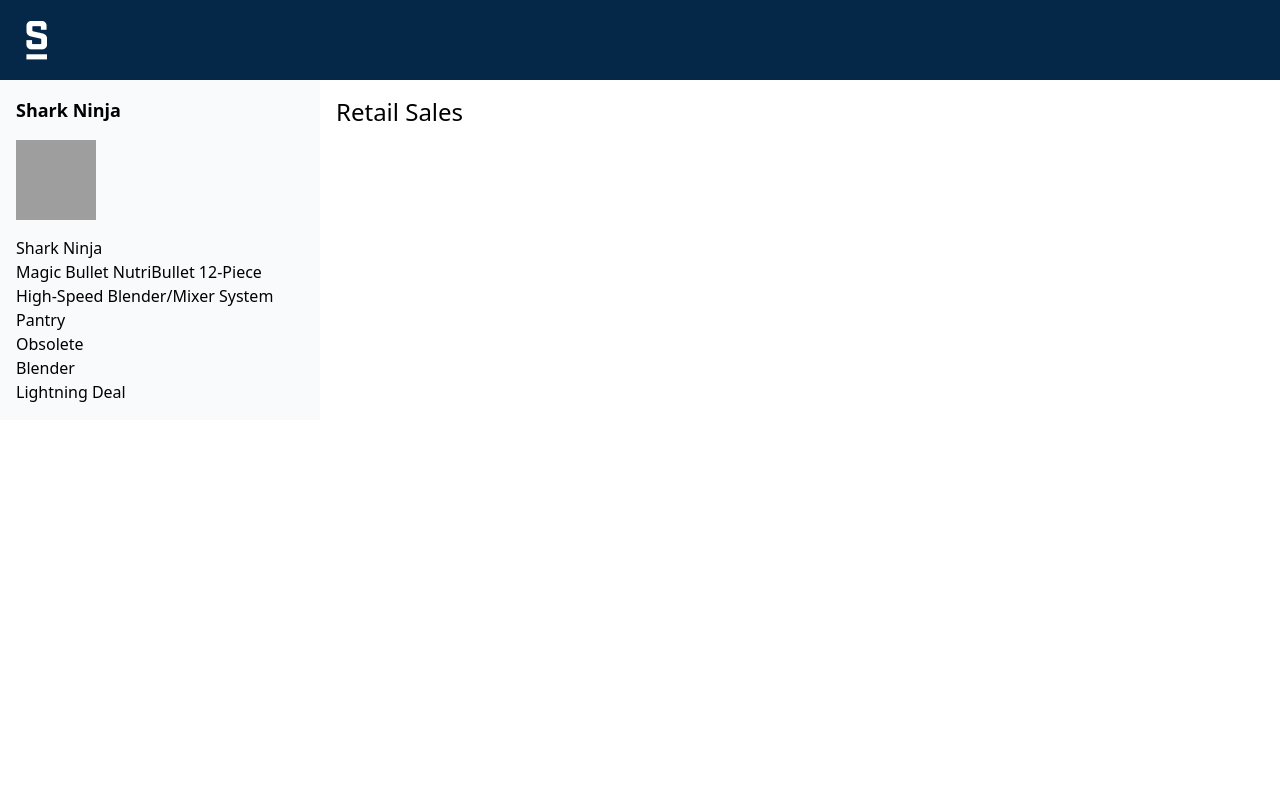
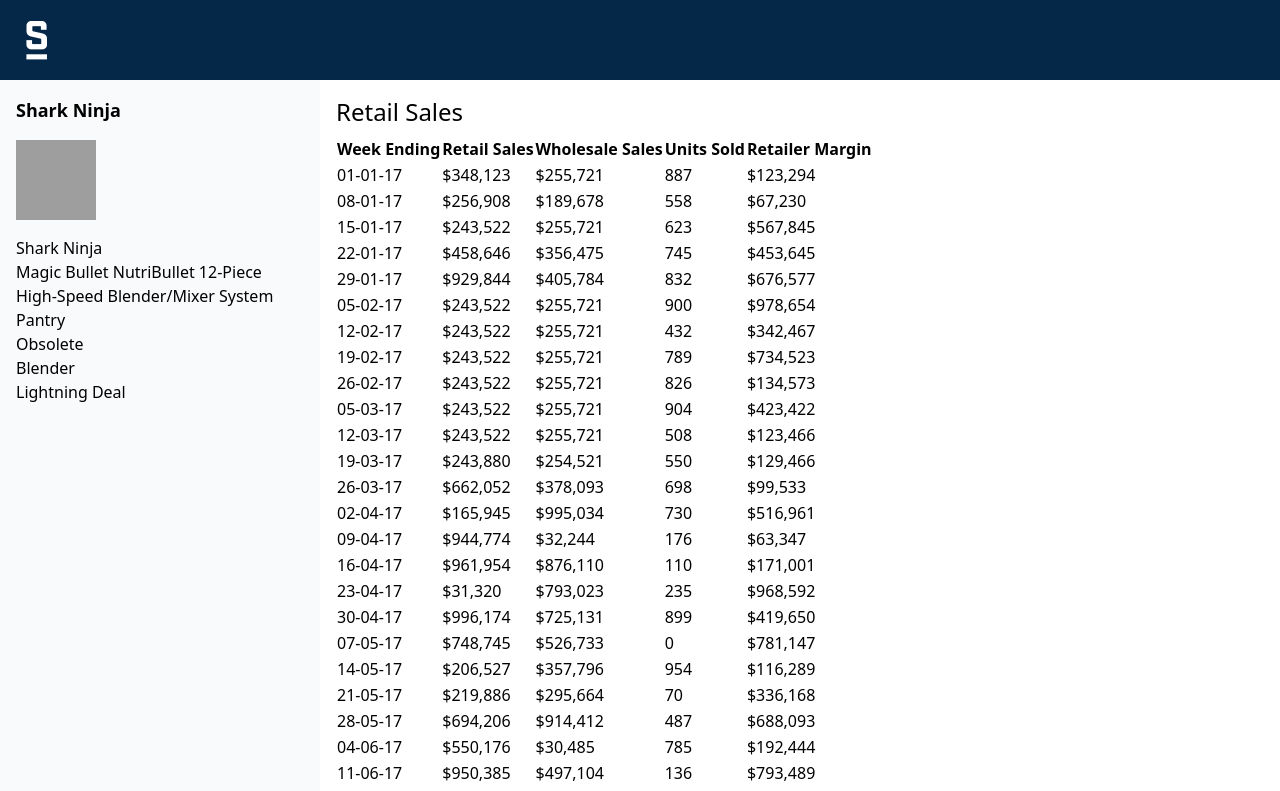
Before and after one commit to joejoejoew/product-page-assessment, a React (Vite) app: page / in a window 1280 px wide. Shown: the top 791 px of the page. Built offline with nearby package versions, Linux system fonts and the light colour scheme; grey boxes are pictures that could not be loaded.

Commit message:
add react table and stub out sales table

```diff
--- a/package.json
+++ b/package.json
@@ -11,6 +11,7 @@
   },
   "dependencies": {
     "@reduxjs/toolkit": "^2.2.1",
+    "@tanstack/react-table": "^8.13.2",
     "react": "^18.2.0",
     "react-dom": "^18.2.0",
     "react-redux": "^9.1.0"
--- a/src/App.tsx
+++ b/src/App.tsx
@@ -1,6 +1,7 @@
 import './index.css'
 import data from './assets/B007TIE0GQ';
 import React from 'react';
+import { createColumnHelper, flexRender, getCoreRowModel, useReactTable } from '@tanstack/react-table';
 // http://localhost:5173/api/product/B007TIE0GQ.json
 
 const ProductTags: React.FC<{ items: readonly string[] }> = ({ items }) => (
@@ -10,6 +11,86 @@
     ))}
   </ul>
 );
+
+type Sale = {
+  weekEnding: string,
+  retailSales: number,
+  wholesaleSales: number,
+  unitsSold: number,
+  retailerMargin: number,
+}
+
+const columnHelper = createColumnHelper<Sale>()
+
+
+const SalesTable: React.FC<{ data: Sale[] }> = ({ data }) => {
+  const toUSD = (amount: number) => new Intl.NumberFormat('en-US', {
+    style: 'currency',
+    currency: 'USD',
+    minimumFractionDigits: 0, // Do not show any digits after the decimal point
+    maximumFractionDigits: 0, // Do not show any digits after the decimal point
+  }).format(amount)
+
+  const formatDate = (date: string) => {
+    const [year, month, day] = date.split('-');
+    return `${day}-${month}-${year?.slice(2)}`;
+  }
+
+  const columns = [
+    columnHelper.accessor('weekEnding', {
+      header: "Week Ending",
+      cell: info => formatDate(info.getValue()),
+    }),
+    columnHelper.accessor('retailSales', {
+      header: "Retail Sales",
+      cell: info => toUSD(info.getValue()),
+    }),
+    columnHelper.accessor('wholesaleSales', {
+      header: "Wholesale Sales",
+      cell: info => toUSD(info.getValue()),
+    }),
+    columnHelper.accessor('unitsSold', {
+      header: "Units Sold",
+    }),
+    columnHelper.accessor('retailerMargin', {
+      header: "Retailer Margin",
+      cell: info => toUSD(info.getValue()),
+    }),
+  ];
+  const { getHeaderGroups, getRowModel } = useReactTable({
+    columns,
+    data,
+    getCoreRowModel: getCoreRowModel()
+  });
+
+  return (
+    <table>
+      <thead>
+        {getHeaderGroups().map((headerGroup) => (
+          <tr key={headerGroup.id}>
+            {headerGroup.headers.map((header) => (
+              <th key={header.id}>{header.isPlaceholder
+                ? null
+                : flexRender(
+                    header.column.columnDef.header,
+                    header.getContext()
+                  )}</th>
+            ))}
+          </tr>
+        ))}
+      </thead>
+      <tbody>
+        {getRowModel().rows.map((row) => (
+          <tr key={row.id}>
+            {row.getVisibleCells().map((cell) => (
+              <td key={cell.id}>{flexRender(cell.column.columnDef.cell, cell.getContext())}</td>
+            ))}
+          </tr>
+        ))}
+      </tbody>
+    </table>
+  );
+}
 
 function App() {
   const product = data[0];
@@ -47,6 +128,7 @@
             <h2 className="text-2xl mb-2">Retail Sales</h2>
           </section>
           <section aria-label={`${product.title} retail sales table`}>
+            <SalesTable data={product.sales} />
           </section>
         </main>
       </div>
```
Also changed, not shown: 1 other file (tests, documents, lock files or other folders).
